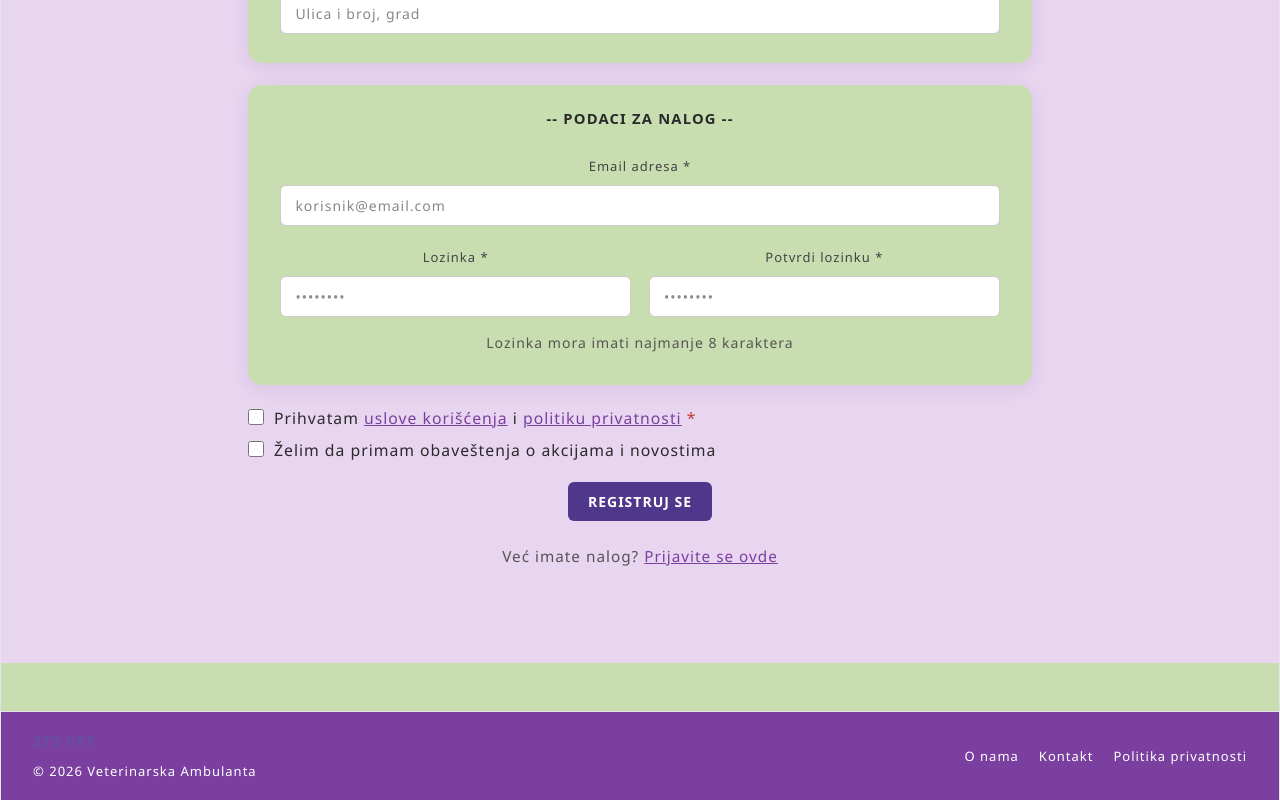
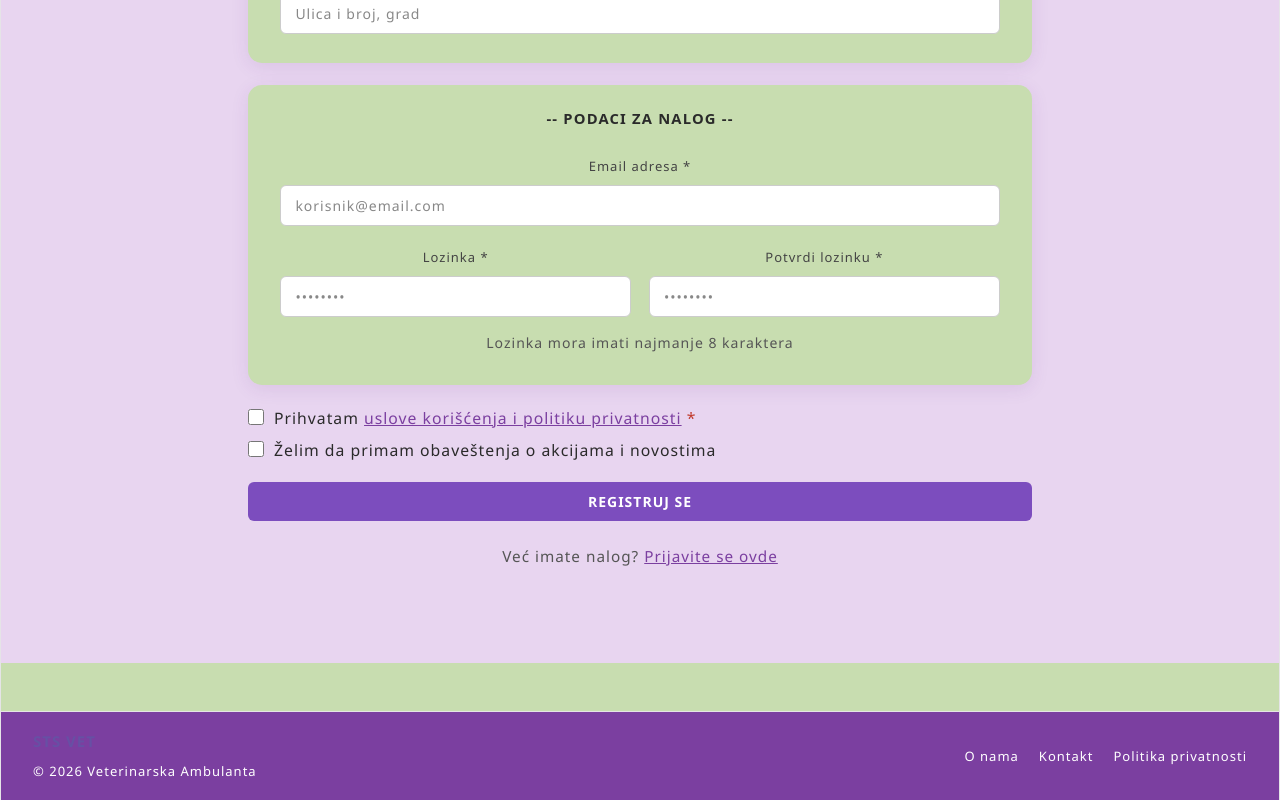
Before and after one commit to elab-development/klijentske-veb-tehnologije-i-skriptni-jezici-2025-26-2023-0573-veterinarska-stanica, a React (Vite) app: page /registracija in a window 1280 px wide. Shown: the part 590-1390 px from the top of the page. Built offline with nearby package versions, Linux system fonts and the light colour scheme.

Commit message:
popravljeno dugme 'registruj se' i povezana stranica Registracija sa politikom privatnosti

```diff
--- a/src/components/Dugme.css
+++ b/src/components/Dugme.css
@@ -9,6 +9,7 @@
   letter-spacing: 0.5px;
   font-family: 'Segoe UI', Tahoma, Geneva, Verdana, sans-serif;
   letter-spacing: 1px;
+  width: 100%;
 }
 .dugme:hover:not(:disabled) {
   opacity: 0.85;
@@ -18,10 +19,11 @@
   cursor: not-allowed;
 }
 .dugme-primarno {
-  background-color: #4f378b;
+  background-color: #7c4dbe;
   color: white;
   font-family: 'Segoe UI', Tahoma, Geneva, Verdana, sans-serif;
   letter-spacing: 1px;
+
 }
 .dugme-sekundarno {
   background-color: #e8b84b;
--- a/src/index.css
+++ b/src/index.css
@@ -93,6 +93,8 @@ h2 {
 }
 p {
   margin: 0;
+  font-family: 'Segoe UI', Tahoma, Geneva, Verdana, sans-serif;
+  letter-spacing: 1px;
 }
 
 code,
--- a/src/pages/Registracija.tsx
+++ b/src/pages/Registracija.tsx
@@ -162,9 +162,11 @@ export default function Registracija() {
               onChange={(e) => update("prihvataUslove", e.target.checked)}
             />
             <span>
-              Prihvatam <a href="#">uslove korišćenja</a> i{" "}
-              <a href="#">politiku privatnosti</a>{" "}
-              <span className="req">*</span>
+               Prihvatam{" "}
+              <Link to="/politika-privatnosti">
+               uslove korišćenja i politiku privatnosti
+              </Link>{" "}
+            <span className="req">*</span>
             </span>
           </label>
 
```
